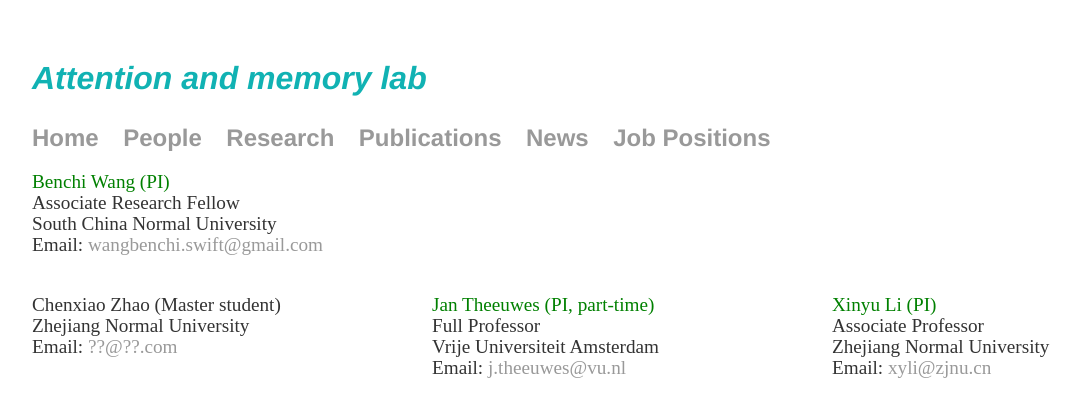
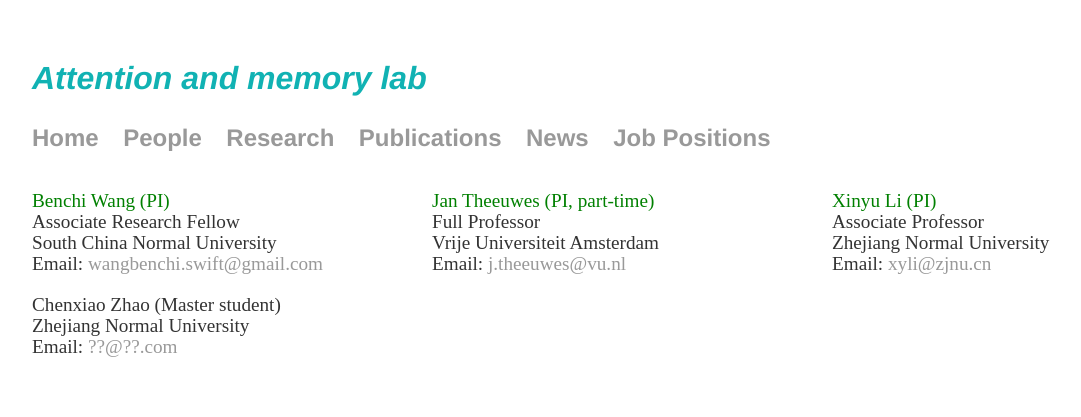
Before and after one commit to wangbenchi/wangbenchi.github.io, a Jekyll site: the page built from people/index.html, in a window 1280 px wide. Shown: the top 417 px of the page, without its empty margins (160-1241 px from the left). Built offline with Jekyll 4.4.1, drawn with Linux system fonts in a browser that asks for light colours; some of the changed lines change nothing that is shown.

Commit message:
Update index.html

```diff
--- a/people/index.html
+++ b/people/index.html
@@ -5,18 +5,11 @@
 color: "color:green"
 ---
 
-<div class="blurb" style="width:400px;">
+<div class="blurb" style="width:400px;float:left;">
 	<p style = {{page.style}}> <a href="/people/benchi" style = {{page.color}} >Benchi Wang (PI)</a><br>
     		Associate Research Fellow<br>
     		South China Normal University<br>
     		Email:<a href="mailto:wangbenchi.swift@gmail.com"> wangbenchi.swift@gmail.com</a><br>
-		</p>
-</div><!-- /.blurb -->
-
-<div class="blurb" style="width:400px;float:left;">
-	<p style = {{page.style}}> Chenxiao Zhao (Master student)</a><br>
-    		Zhejiang Normal University<br>
-    		Email:<a href="mailto:"> ??@??.com</a><br>
 		</p>
 </div><!-- /.blurb -->
 
@@ -33,3 +26,10 @@
     		Zhejiang Normal University<br>
     		Email:<a href="mailto:xyli@zjnu.cn"> xyli@zjnu.cn</a></p>
 </div><!-- /.blurb -->
+
+<div class="blurb" style="width:400px;">
+	<p style = {{page.style}}> Chenxiao Zhao (Master student)</a><br>
+    		Zhejiang Normal University<br>
+    		Email:<a href="mailto:"> ??@??.com</a><br>
+		</p>
+</div><!-- /.blurb -->
```
